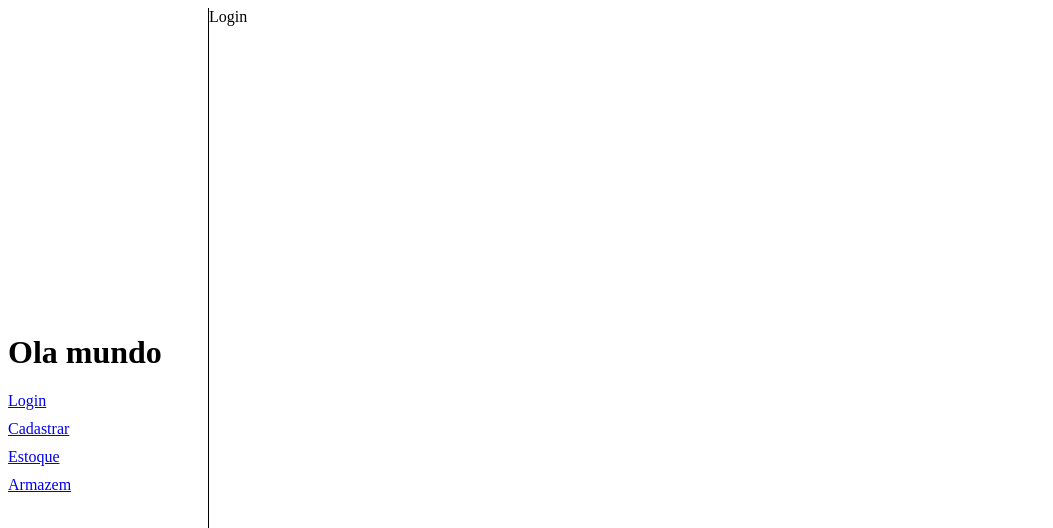
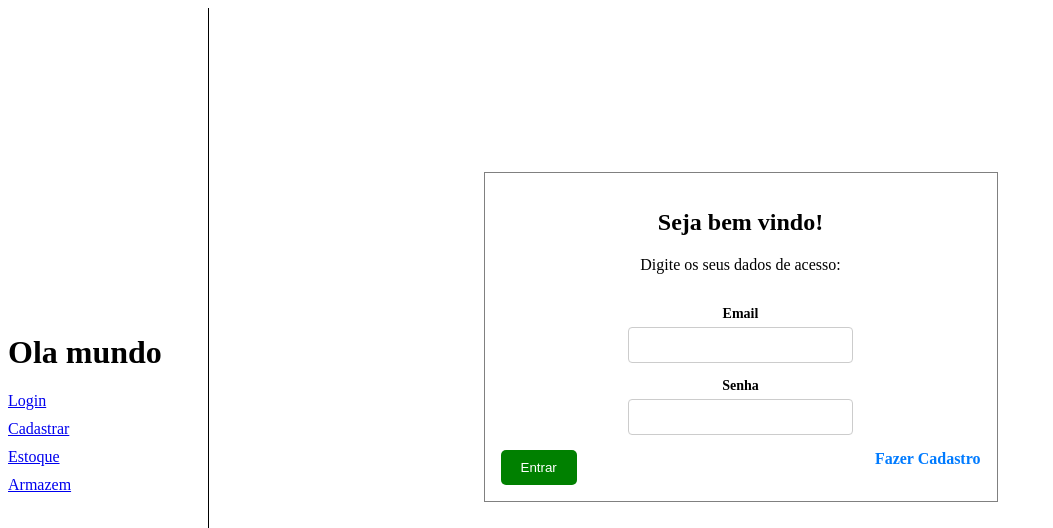
Before and after one commit to lucas-neuhaus/projeto-final, a React (Vite) app: page /login in a window 1280 px wide. Shown: the top 528 px of the page, without its empty margins (0-1053 px from the left). Built offline with nearby package versions, Linux system fonts and the light colour scheme.

Commit message:
Cria tela de login e estiliza

```diff
--- a/index.html
+++ b/index.html
@@ -1,10 +1,10 @@
 <!DOCTYPE html>
-<html lang="en">
+<html lang="pt-br">
   <head>
     <meta charset="UTF-8" />
     <link rel="icon" type="image/svg+xml" href="/vite.svg" />
     <meta name="viewport" content="width=device-width, initial-scale=1.0" />
-    <title>Vite + React</title>
+    <title>DevIn Adoption</title>
   </head>
   <body>
     <div id="root"></div>
--- a/package.json
+++ b/package.json
@@ -12,7 +12,8 @@
   "dependencies": {
     "react": "^18.2.0",
     "react-dom": "^18.2.0",
-    "react-router-dom": "^6.14.2"
+    "react-router-dom": "^6.14.2",
+    "react-toastify": "^9.1.3"
   },
   "devDependencies": {
     "@types/react": "^18.2.14",
--- a/src/pages/Home/home.css
+++ b/src/pages/Home/home.css
@@ -19,5 +19,7 @@
 }
 
 .Home-content {
-flex: 1
+flex: 1;
+text-align: center;
+margin-top: 100px;
 }
--- a/src/pages/Login/index.jsx
+++ b/src/pages/Login/index.jsx
@@ -1,7 +1,78 @@
-import React from 'react'
+import { Link } from "react-router-dom";
+import { useState } from "react";
+import Botao from '../../components/Botao';
+import Input from '../../components/Input';
+import { ToastContainer, toast } from 'react-toastify';
+import "react-toastify/dist/ReactToastify.css";
+import "./style.css";
 
-export default function Login() {
+const Login = () => {
+  const [email, setEmail] = useState("");
+  const [senha, setSenha] = useState("");
+
+
+  const confirmarLogin = () => {
+    if (email === "") {
+      toast.warn("Digite um e-mail válido");
+      return;
+    }
+    if (senha === "") {
+      toast.warn("Digite uma senha válida");
+      return;
+    }
+  }
+
   return (
-    <div>Login</div>
-  )
-}
+    <>
+    <section>
+      <div className="loginContainer">
+        <div className="loginTitulo">
+          <h1>Seja bem vindo!</h1>
+          <p>Digite os seus dados de acesso:</p>
+        </div>
+
+        <form>
+          <Input
+            etiqueta="Email"
+            id="email"
+            aoMudar={(e) => setEmail(e.target.value)}
+            tipo="text"
+          />
+          <Input
+            etiqueta="Senha"
+            id="senha"
+            aoMudar={(e) => setSenha(e.target.value)}
+            tipo="password"
+          />
+
+          <div className="loginBotao">
+            <Botao
+              aoClicar={confirmarLogin}
+              tipo="button"
+              enviar="Entrar"
+              cor="green"
+            />
+            <Link to="cadastro" className="linkEstilizado">Fazer Cadastro</Link>
+          </div>
+        </form>
+      </div>
+    </section>
+
+    <ToastContainer
+position="top-right"
+autoClose={5000}
+hideProgressBar={false}
+newestOnTop={false}
+closeOnClick
+rtl={false}
+pauseOnFocusLoss
+draggable
+pauseOnHover
+theme="dark"
+/>
+<ToastContainer />
+    </>
+  );
+  };
+
+export default Login;
--- a/src/pages/Login/style.css
+++ b/src/pages/Login/style.css
@@ -0,0 +1,27 @@
+.loginTitulo {
+    margin-bottom: 32px;
+  }
+
+  .loginContainer {
+    width: 100%;
+    max-width: 480px;
+    border: 1px solid gray;
+    margin: 0 auto;
+    margin-top: 64px;
+    padding: 16px;
+  }
+
+  .loginBotao {
+    display: flex;
+    justify-content: space-between;
+  }
+
+  .linkEstilizado {
+    color: #007bff;
+    text-decoration: none;
+    font-weight: bold;
+  }
+
+  .linkEstilizado:hover {
+    color: darkblue;
+  }
```
Also changed, not shown: 1 other file (tests, documents, lock files or other folders).
